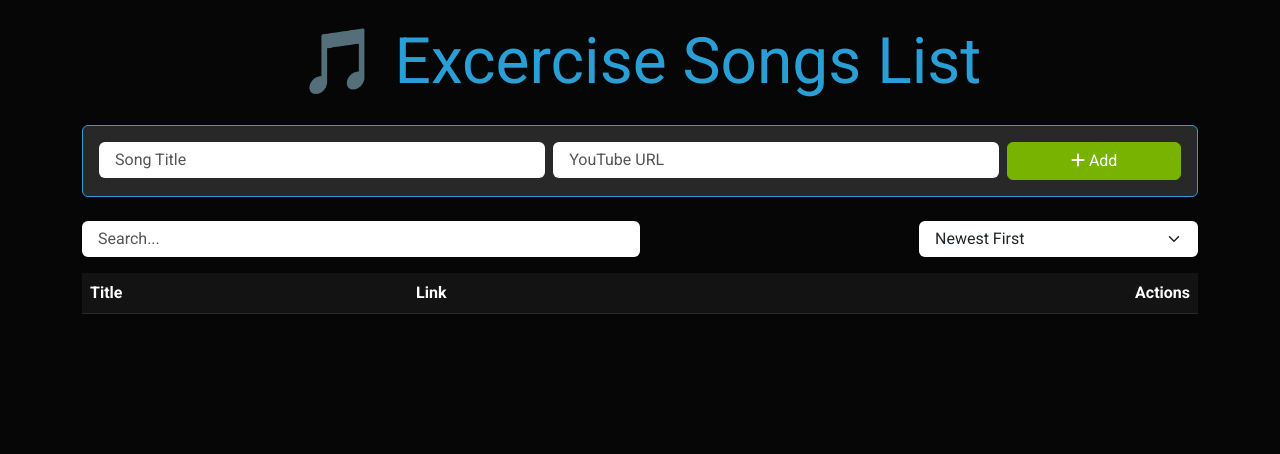
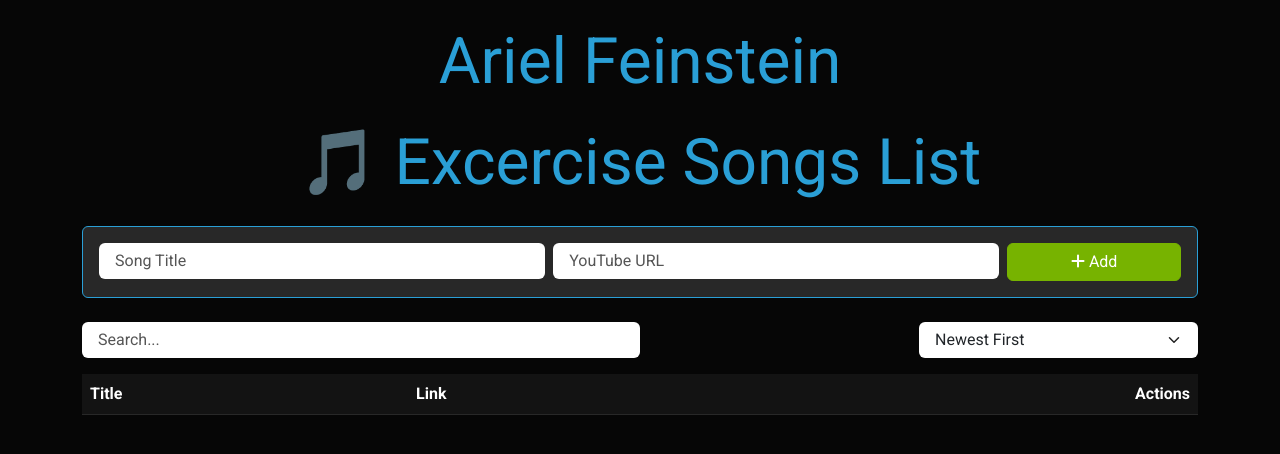
Before and after one commit to arielfeinstein/WebDevCourse_Lec, a plain HTML site: page SongListing/index.html in a window 1280 px wide. Drawn offline with nearby package versions, Linux system fonts and the light colour scheme.

Commit message:
Checkpoint from VS Code for coding agent session

```diff
--- a/SongListing/index.html
+++ b/SongListing/index.html
@@ -3,12 +3,13 @@
 <html lang="en">
 <head>
     <meta charset="UTF-8">
-    <title>TubeTracker</title>
+    <title>Ariel</title>
     <link rel="stylesheet" href="https://bootswatch.com/5/cyborg/bootstrap.min.css">
     <link rel="stylesheet" href="https://cdnjs.cloudflare.com/ajax/libs/font-awesome/6.0.0/css/all.min.css">
 </head>
 <body class="p-4">
 <div class="container">
+    <h1 class="text-center text-primary mb-4">Ariel Feinstein</h1>
     <h1 class="text-center text-primary mb-4">🎵 Excercise Songs List</h1>
 
     <div class="card border-primary mb-4">
--- a/SongListing/index.js
+++ b/SongListing/index.js
@@ -1,7 +1,3 @@
-// document.addEventListener('DOMContentLoaded', () => {
-
-// });
-
 // Get references to DOM elements
 const form = document.getElementById('songForm');
 const list = document.getElementById('songList');
```
